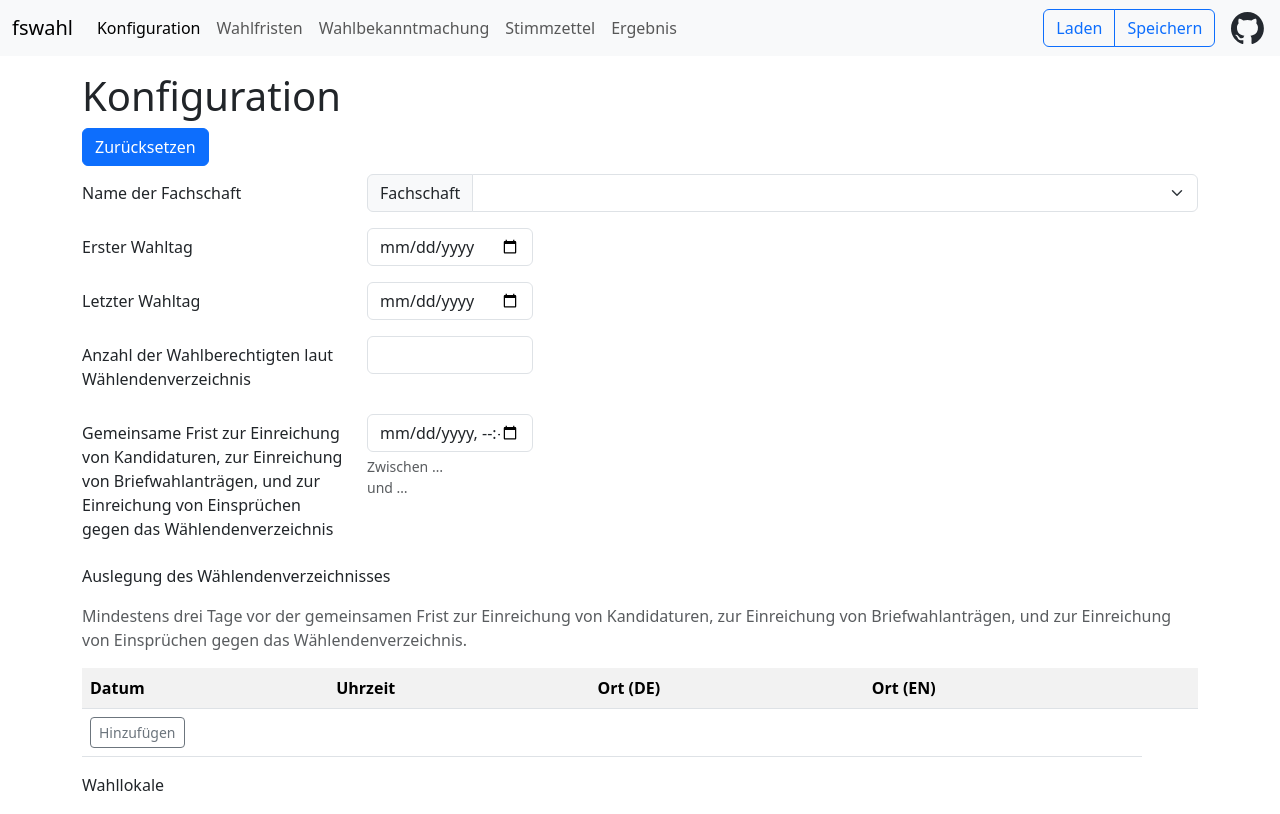
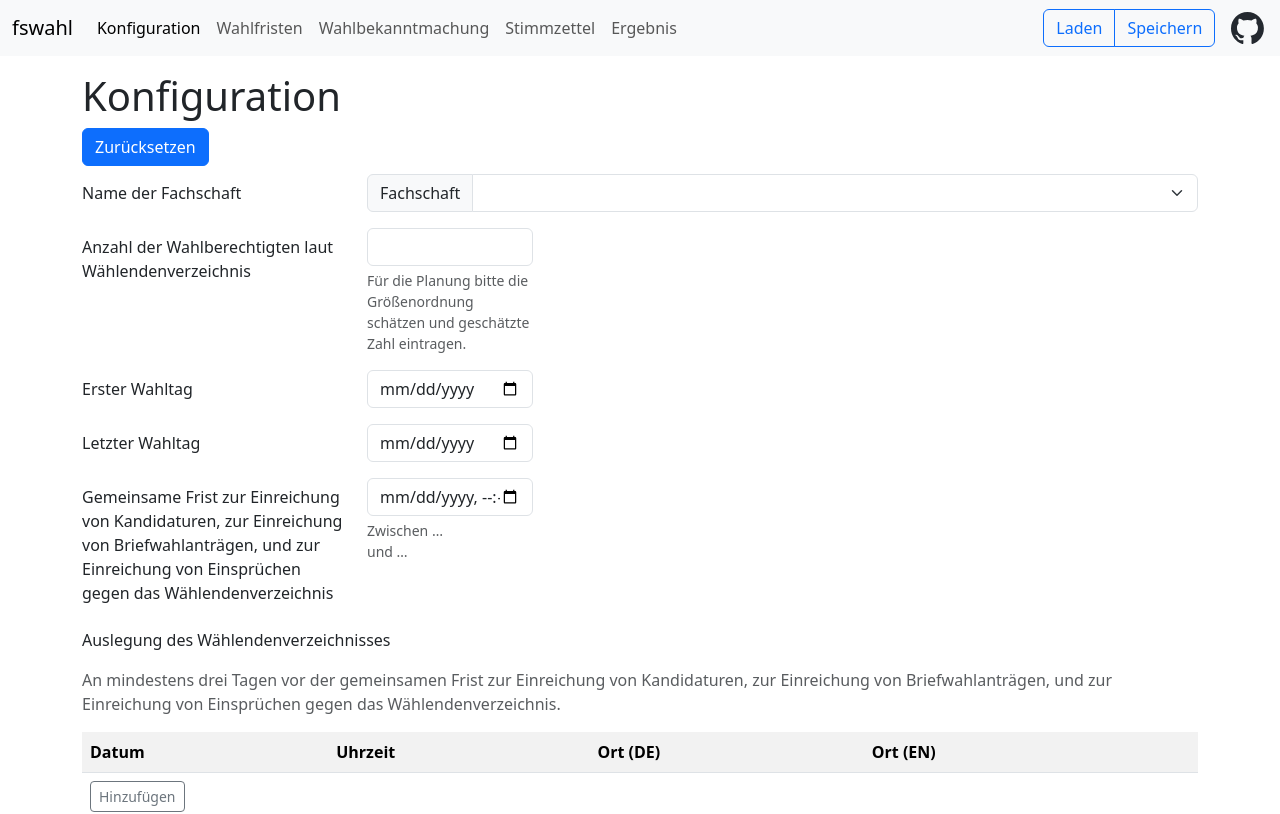
Before and after one commit to FK-Bonn/fswahl, a Nuxt app: page / in a window 1280 px wide. Shown: the top 814 px of the page. Built offline with nearby package versions, Linux system fonts and the light colour scheme.

Commit message:
Make instructions clearer

```diff
--- a/pages/index.vue
+++ b/pages/index.vue
@@ -98,6 +98,16 @@ watch(() => electionProperties.value.dateStart, async (newValue, oldValue) => {
     </div>
   </div>
   <div class="row mb-3">
+    <label for="eligible-voters" class="col-lg-3 col-form-label">
+      Anzahl der Wahlberechtigten laut Wählendenverzeichnis</label>
+    <div class="col-lg-2">
+      <input type="number" class="form-control" id="eligible-voters" v-model="electionProperties.eligibleVoters">
+      <div class="form-text">
+        Für die Planung bitte die Größenordnung schätzen und geschätzte Zahl eintragen.
+      </div>
+    </div>
+  </div>
+  <div class="row mb-3">
     <label for="datestart" class="col-lg-3 col-form-label">Erster Wahltag</label>
     <div class="col-lg-2">
       <input type="date" class="form-control" id="datestart" v-model="electionProperties.dateStart">
@@ -113,13 +123,6 @@ watch(() => electionProperties.value.dateStart, async (newValue, oldValue) => {
     </div>
     <div class="col-lg-2 text-success">
       {{ calculatedElectionProperties.dateEndWeekday }}
-    </div>
-  </div>
-  <div class="row mb-3">
-    <label for="eligible-voters" class="col-lg-3 col-form-label">
-      Anzahl der Wahlberechtigten laut Wählendenverzeichnis</label>
-    <div class="col-lg-2">
-      <input type="number" class="form-control" id="eligible-voters" v-model="electionProperties.eligibleVoters">
     </div>
   </div>
   <div class="row mb-3" v-if="calculatedElectionProperties.checkAlwaysFSV">
@@ -222,7 +225,7 @@ watch(() => electionProperties.value.dateStart, async (newValue, oldValue) => {
   <p>Auslegung des Wählendenverzeichnisses</p>
 
   <p class="text-muted">
-    Mindestens drei Tage vor der gemeinsamen Frist zur Einreichung von Kandidaturen,
+    An mindestens drei Tagen vor der gemeinsamen Frist zur Einreichung von Kandidaturen,
     zur Einreichung von Briefwahlanträgen, und
     zur Einreichung von Einsprüchen gegen das Wählendenverzeichnis.
   </p>
```
